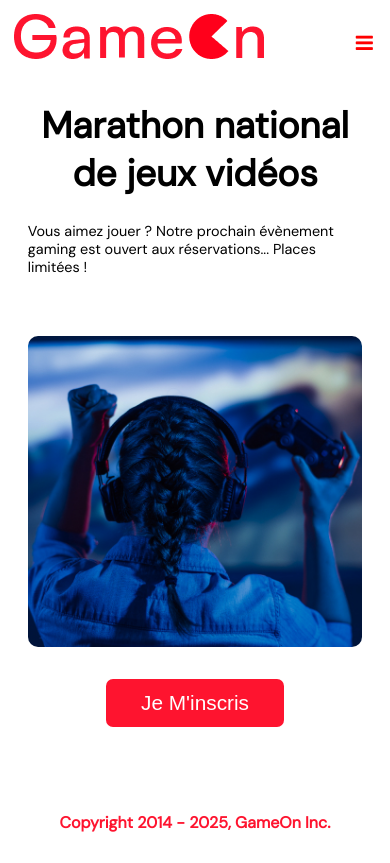
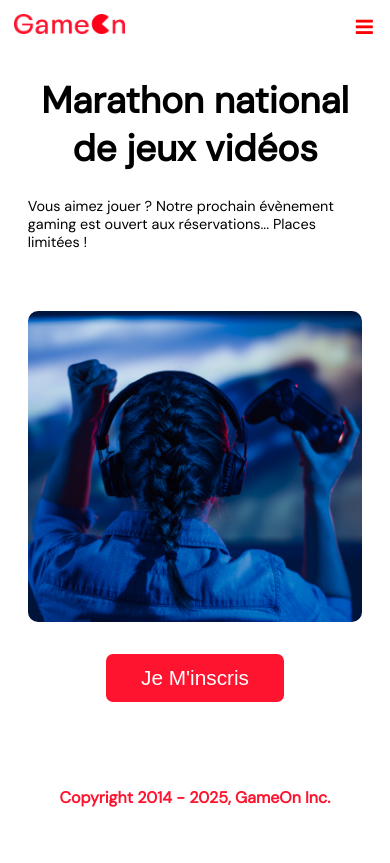
Before and after one commit to HutchAlpha/OpenClassRoom-Projet4-GameOn, a plain HTML site: page index.html in a window 390 px wide. Drawn offline with Linux system fonts and the light colour scheme.

Commit message:
amélioration css

```diff
--- a/index.html
+++ b/index.html
@@ -11,7 +11,7 @@
   <body>
     <div class="topnav" id="myTopnav">
       <div class="header-logo">
-      <img alt="logo" src="Logo.png" class="width:auto; height:auto;">
+      <img alt="logo" src="Logo.png" class="logo">
     </div>
     <div class="main-navbar">
 
--- a/modal.css
+++ b/modal.css
@@ -72,6 +72,12 @@ img {
   .topnav a.icon {
     float: right;
     display: block;
+  }
+
+  .topnav{
+    display: flex;
+    flex-direction: column;
+    justify-content: center;
   }
   .main-navbar{
     position: fixed;
@@ -480,6 +486,9 @@ footer {
   margin: 0 20px;
 }
 @media screen and (max-width: 800px) {
+  .logo{
+    height: 20px;
+  }
   .hero-section {
     display: block;
     box-shadow: unset;
```
